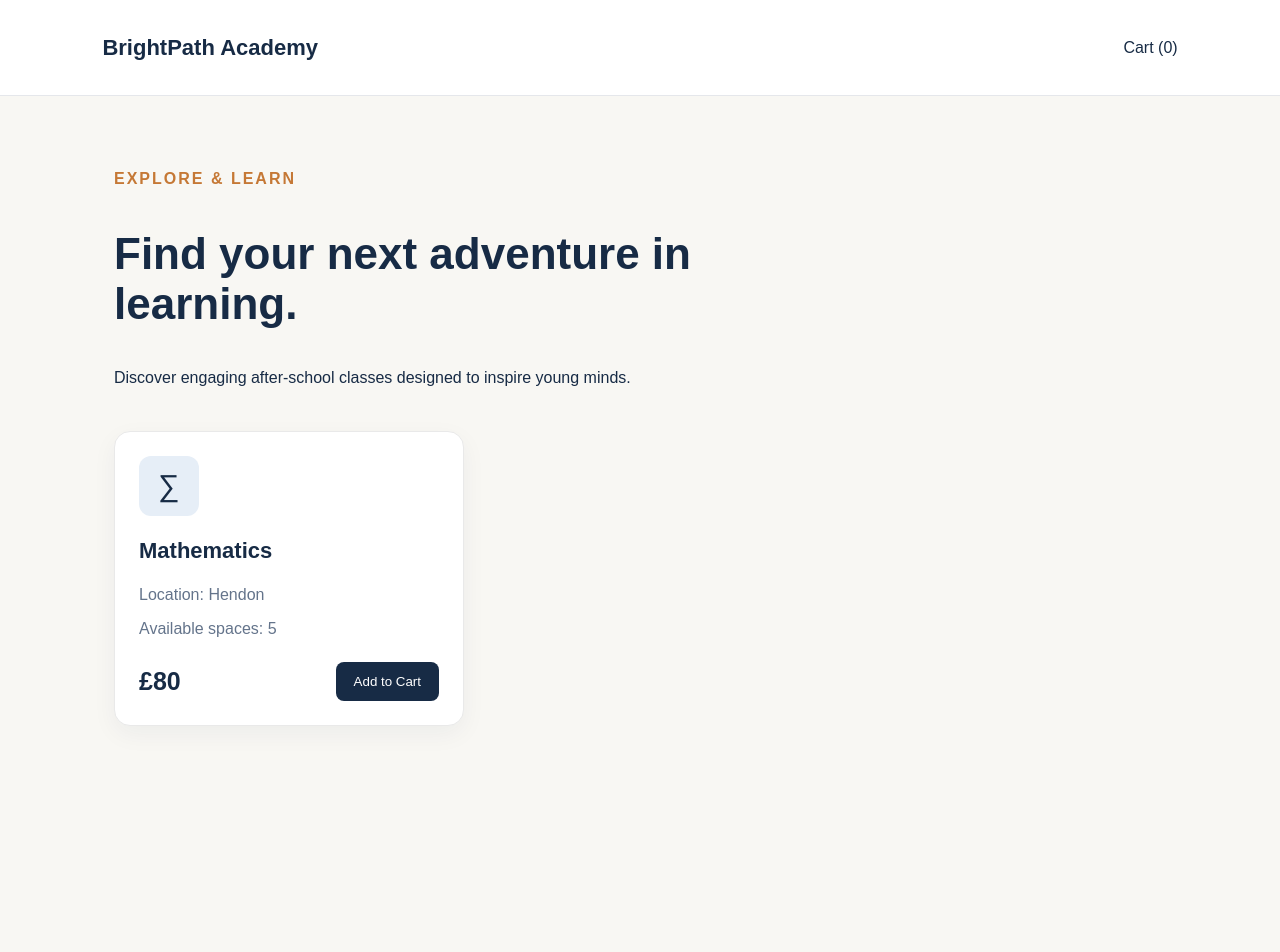
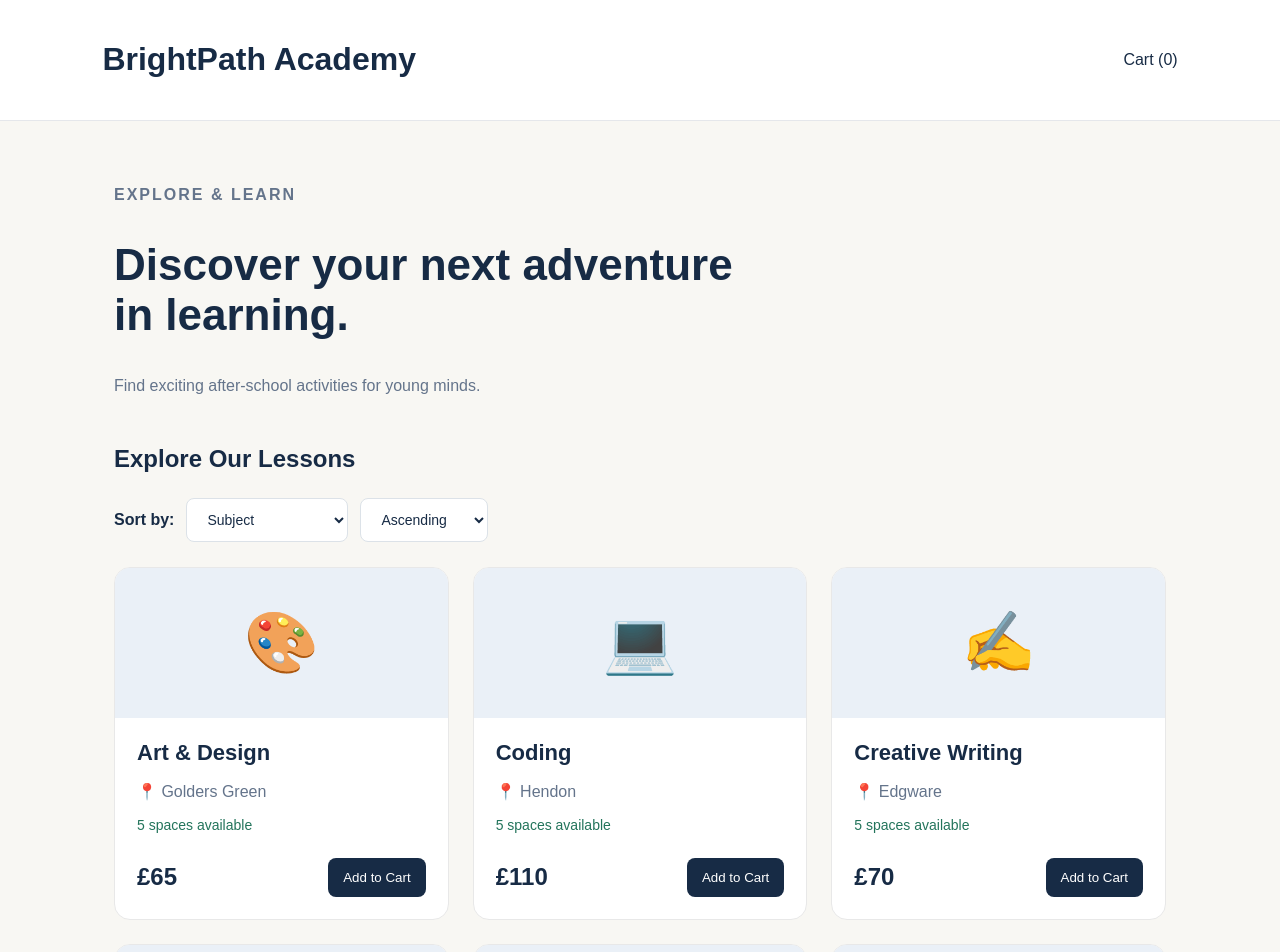
Before and after one commit to yazan19998/Brightpath-frontend, a Vue app: page / in a window 1280 px wide. Shown: the top 952 px of the page. Before the commit the page ends 800 px from the top, so only its background shows below. Built offline with nearby package versions, Linux system fonts and the light colour scheme.

Commit message:
Add lesson catalogue and sorting

```diff
--- a/src/App.vue
+++ b/src/App.vue
@@ -1,61 +1,78 @@
 
 <script setup>
-import { ref } from 'vue'
+import { ref, computed } from 'vue'
+import LessonCard from './components/lessoncard.vue'
+import { lessons as lessonData } from './data/lessons.js'
 
-const lesson = ref({
-  id: 1,
-  subject: 'Mathematics',
-  location: 'Hendon',
-  price: 80,
-  spaces: 5
+const lessons = ref(lessonData)
+
+const sortBy = ref('subject')
+const sortOrder = ref('asc')
+
+const sortedLessons = computed(() => {
+  return [...lessons.value].sort((a, b) => {
+    let first = a[sortBy.value]
+    let second = b[sortBy.value]
+
+    if (typeof first === 'string') {
+      first = first.toLowerCase()
+      second = second.toLowerCase()
+    }
+
+    if (first < second) {
+      return sortOrder.value === 'asc' ? -1 : 1
+    }
+
+    if (first > second) {
+      return sortOrder.value === 'asc' ? 1 : -1
+    }
+
+    return 0
+  })
 })
+</script>
 
-const cartCount = ref(0)
-
-function addToCart() {
-  if (lesson.value.spaces > 0) {
-    lesson.value.spaces--
-    cartCount.value++
-  }
-}
-</script>
 
 <template>
   <header class="header">
     <h1>BrightPath Academy</h1>
-    <span>Cart ({{ cartCount }})</span>
+    <span>Cart (0)</span>
   </header>
 
   <main class="container">
-    <div class="intro">
+    <section class="intro">
       <p class="eyebrow">EXPLORE & LEARN</p>
-      <h2>Find your next adventure in learning.</h2>
-      <p>
-        Discover engaging after-school classes
-        designed to inspire young minds.
-      </p>
+      <h2>Discover your next adventure in learning.</h2>
+      <p>Find exciting after-school activities for young minds.</p>
+    </section>
+
+    <h2>Explore Our Lessons</h2>
+
+
+<div class="sort-controls">
+  <label for="sortBy">Sort by:</label>
+
+  <select id="sortBy" v-model="sortBy">
+    <option value="subject">Subject</option>
+    <option value="location">Location</option>
+    <option value="price">Price</option>
+    <option value="spaces">Available Spaces</option>
+  </select>
+
+  <select v-model="sortOrder" aria-label="Sort direction">
+    <option value="asc">Ascending</option>
+    <option value="desc">Descending</option>
+  </select>
+</div>
+
+
+    <div class="lesson-grid">
+      <LessonCard
+        v-for="lesson in sortedLessons"
+        :key="lesson.id"
+        :lesson="lesson"
+      />
     </div>
-
-    <section class="lesson-card">
-      <div class="subject-icon">∑</div>
-
-      <div class="lesson-info">
-        <h3>{{ lesson.subject }}</h3>
-        <p>Location: {{ lesson.location }}</p>
-        <p>Available spaces: {{ lesson.spaces }}</p>
-      </div>
-
-      <div class="lesson-footer">
-        <strong>£{{ lesson.price }}</strong>
-
-        <button
-          :disabled="lesson.spaces === 0"
-          @click="addToCart"
-        >
-          {{ lesson.spaces === 0 ? 'Full' : 'Add to Cart' }}
-        </button>
-      </div>
-    </section>
   </main>
 </template>
 
@@ -80,18 +97,14 @@ body {
   border-bottom: 1px solid #e5e7eb;
 }
 
-.header h1 {
-  font-size: 22px;
-}
-
 .container {
   max-width: 1100px;
-  margin: 70px auto;
+  margin: 65px auto;
   padding: 0 24px;
 }
 
 .intro {
-  margin-bottom: 40px;
+  margin-bottom: 50px;
 }
 
 .eyebrow {
@@ -102,63 +115,59 @@ body {
 
 .intro h2 {
   font-size: clamp(28px, 4vw, 44px);
-  max-width: 600px;
+  max-width: 650px;
 }
 
 .intro p {
-  line-height: 1.6;
-}
-
-.lesson-card {
-  max-width: 350px;
-  background: white;
-  border: 1px solid #e9e9e9;
-  border-radius: 16px;
-  padding: 24px;
-  box-shadow: 0 8px 24px #172b450d;
-}
-
-.subject-icon {
-  display: flex;
-  align-items: center;
-  justify-content: center;
-  width: 60px;
-  height: 60px;
-  background: #e6eef7;
-  border-radius: 12px;
-  font-size: 30px;
-}
-
-.lesson-info h3 {
-  font-size: 22px;
-}
-
-.lesson-info p {
   color: #64748b;
 }
 
-.lesson-footer {
+.lesson-grid {
+  display: grid;
+  grid-template-columns: repeat(3, minmax(0, 1fr));
+  gap: 24px;
+  margin-top: 25px;
+}
+
+@media (max-width: 800px) {
+  .lesson-grid {
+    grid-template-columns: repeat(2, minmax(0, 1fr));
+  }
+}
+
+@media (max-width: 550px) {
+  .lesson-grid {
+    grid-template-columns: 1fr;
+  }
+}
+
+
+.sort-controls {
   display: flex;
   align-items: center;
-  justify-content: space-between;
-  margin-top: 24px;
+  gap: 12px;
+  margin: 25px 0;
+  flex-wrap: wrap;
 }
 
-.lesson-footer strong {
-  font-size: 25px;
+.sort-controls label {
+  font-weight: bold;
+  color: #172b45;
 }
 
-button {
-  background: #172b45;
-  color: white;
-  border: none;
+.sort-controls select {
+  padding: 12px 16px;
+  border: 1px solid #dce2e8;
   border-radius: 8px;
-  padding: 12px 18px;
+  background: white;
+  color: #172b45;
+  font-size: 14px;
   cursor: pointer;
 }
 
-button:disabled {
-  opacity: 0.45;
-  cursor: not-allowed;
+.sort-controls select:focus {
+  outline: 2px solid #c57835;
 }
+
+
 </style>
--- /dev/null
+++ b/src/components/lessoncard.vue
@@ -0,0 +1,104 @@
+
+<script setup>
+defineProps({
+  lesson: Object
+})
+</script>
+
+<template>
+  <div class="lesson-card">
+
+    <div class="lesson-image">
+      <span>{{ lesson.icon }}</span>
+    </div>
+
+    <div class="lesson-content">
+      <h3>{{ lesson.subject }}</h3>
+
+      <p class="location">
+        📍 {{ lesson.location }}
+      </p>
+
+      <p class="spaces">
+        {{ lesson.spaces }} spaces available
+      </p>
+
+      <div class="lesson-bottom">
+        <strong>£{{ lesson.price }}</strong>
+
+        <button :disabled="lesson.spaces === 0">
+          Add to Cart
+        </button>
+      </div>
+    </div>
+
+  </div>
+</template>
+
+<style scoped>
+.lesson-card {
+  background: white;
+  border: 1px solid #e8e8e8;
+  border-radius: 16px;
+  overflow: hidden;
+  max-width: 340px;
+}
+
+.lesson-image {
+  background: #eaf0f7;
+  height: 150px;
+  display: flex;
+  align-items: center;
+  justify-content: center;
+  font-size: 60px;
+}
+
+.lesson-content {
+  padding: 22px;
+}
+
+h3 {
+  color: #172b45;
+  font-size: 22px;
+  margin: 0 0 15px;
+}
+
+.location {
+  color: #64748b;
+}
+
+.spaces {
+  color: #23745b;
+  font-size: 14px;
+}
+
+.lesson-bottom {
+  display: flex;
+  justify-content: space-between;
+  align-items: center;
+  margin-top: 25px;
+}
+
+strong {
+  color: #172b45;
+  font-size: 24px;
+}
+
+button {
+  background: #172b45;
+  color: white;
+  border: none;
+  border-radius: 8px;
+  padding: 12px 15px;
+  cursor: pointer;
+}
+
+button:hover {
+  background: #294769;
+}
+
+button:disabled {
+  opacity: 0.4;
+  cursor: not-allowed;
+}
+</style>
--- /dev/null
+++ b/src/data/lessons.js
@@ -0,0 +1,83 @@
+
+export const lessons = [
+  {
+    id: 1,
+    subject: 'Mathematics',
+    location: 'Hendon',
+    price: 80,
+    spaces: 5,
+    icon: '📐'
+  },
+  {
+    id: 2,
+    subject: 'Science',
+    location: 'Colindale',
+    price: 90,
+    spaces: 5,
+    icon: '🔬'
+  },
+  {
+    id: 3,
+    subject: 'English',
+    location: 'Brent Cross',
+    price: 70,
+    spaces: 5,
+    icon: '📚'
+  },
+  {
+    id: 4,
+    subject: 'Coding',
+    location: 'Hendon',
+    price: 110,
+    spaces: 5,
+    icon: '💻'
+  },
+  {
+    id: 5,
+    subject: 'Art & Design',
+    location: 'Golders Green',
+    price: 65,
+    spaces: 5,
+    icon: '🎨'
+  },
+  {
+    id: 6,
+    subject: 'Music',
+    location: 'Wembley',
+    price: 85,
+    spaces: 5,
+    icon: '🎵'
+  },
+  {
+    id: 7,
+    subject: 'Football',
+    location: 'Colindale',
+    price: 60,
+    spaces: 5,
+    icon: '⚽'
+  },
+  {
+    id: 8,
+    subject: 'Robotics',
+    location: 'Harrow',
+    price: 120,
+    spaces: 5,
+    icon: '🤖'
+  },
+  {
+    id: 9,
+    subject: 'Drama',
+    location: 'Finchley',
+    price: 75,
+    spaces: 5,
+    icon: '🎭'
+  },
+  {
+    id: 10,
+    subject: 'Creative Writing',
+    location: 'Edgware',
+    price: 70,
+    spaces: 5,
+    icon: '✍️'
+  }
+]
```
